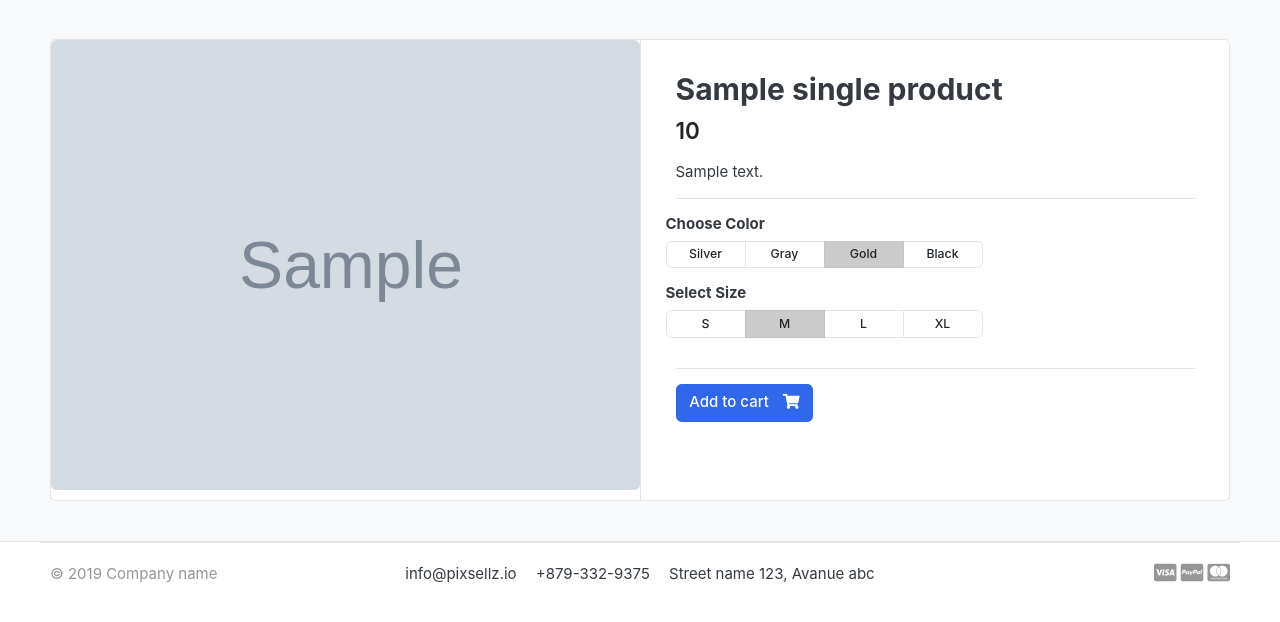
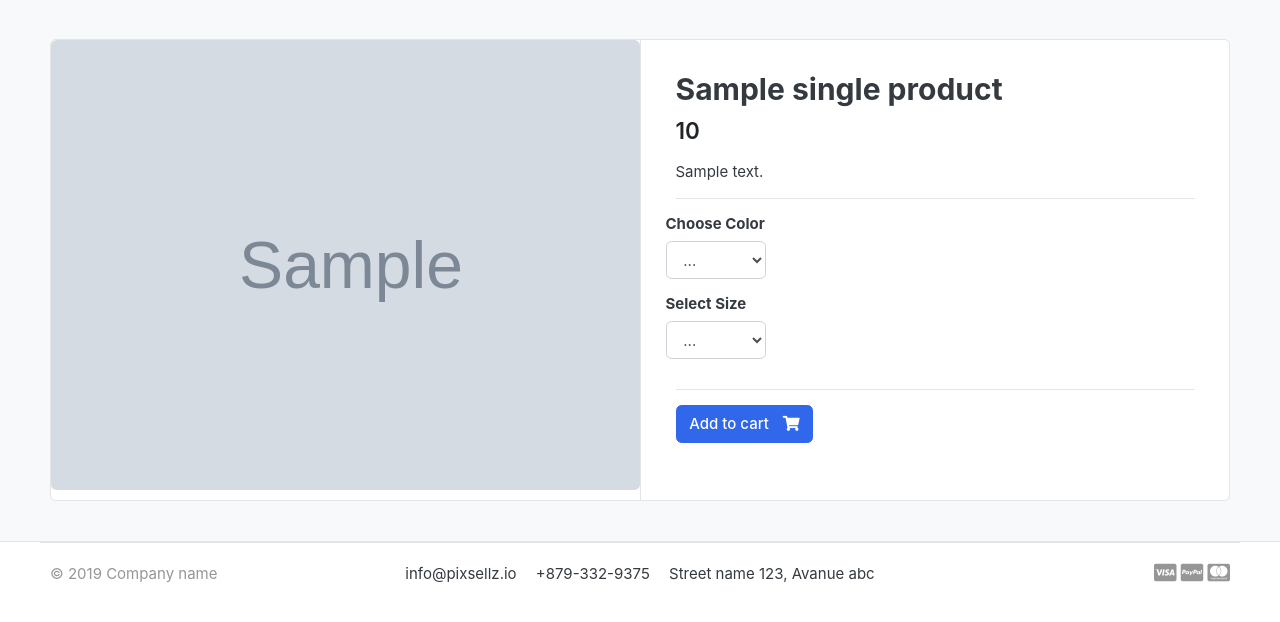
Before and after one commit to saad5580/Django-Ecommerce-Platform, a Django app: template templates/store/product-detail.html in a window 1280 px wide. Shown: the part 119-741 px from the top of the page. Run offline with Django 3.2, Linux system fonts and the light colour scheme; the template is opened without the code that fills it: most values are stand-ins (such as "Sample title", 1, 10 or a date in 2020); grey boxes marked "Sample" are stand-in pictures; some libraries are stand-ins or nearby versions; some web fonts are replaced.

Commit message:
grouping by variation in cart done, remove not working, increasing quanity in cart not working

```diff
--- a/templates/store/product-detail.html
+++ b/templates/store/product-detail.html
@@ -15,6 +15,9 @@
 </article> <!-- gallery-wrap .end// -->
 		</aside>
 		<main class="col-md-6 border-left">
+			<form action="{% url 'add_cart' single_product.id %}" method="POST">
+				{%csrf_token%}
+
 <article class="content-body">
 
 <h2 class="title">{{single_product.product_name}}</h2>
@@ -28,64 +31,39 @@
 	<div class="row">
 		<div class="item-option-select">
 			<h6>Choose Color</h6>
-			<div class="btn-group btn-group-sm btn-group-toggle" data-toggle="buttons">
-			  <label class="btn btn-light">
-			    <input type="radio" name="radio_color"> Silver
-			  </label>
-			  <label class="btn btn-light">
-			    <input type="radio" name="radio_color" > Gray
-			  </label>
-			  <label class="btn btn-light active">
-			    <input type="radio" name="radio_color checked"> Gold
-			  </label>
-			  <label class="btn btn-light">
-			    <input type="radio" name="radio_color"> Black
-			  </label>
-			</div>
+			<select name="color" class="form-control">
+				<option value="" diabled selected>...</option>
+				{% for i in single_product.variation_set.colors %}
+				<!-- _set.all bring everything from the variation model -->
+				<option value="{{i.variation_value | lower}}">{{i.variation_value | capfirst}}</option>
+				{% endfor %}
+
+			</select>
 		</div>
-	</div> <!-- row.// -->
+		<!-- row.// -->
+	</div>
 	<div class="row">
 		<div class="item-option-select">
 			<h6>Select Size</h6>
-			<div class="btn-group btn-group-sm btn-group-toggle" data-toggle="buttons">
-			  <label class="btn btn-light">
-			    <input type="radio" name="radio_color"> S
-			  </label>
-			  <label class="btn btn-light active">
-			    <input type="radio" name="radio_color" checked> M
-			  </label>
-			  <label class="btn btn-light">
-			    <input type="radio" name="radio_color"> L
-			  </label>
-			  <label class="btn btn-light">
-			    <input type="radio" name="radio_color"> XL
-			  </label>
-			</div>
+			<select name="size" class="form-control">
+				<option value="" diabled selected>...</option>
+				{% for i in single_product.variation_set.sizes%}
+				<!-- _set.all bring everything from the variation model -->
+				<option value="{{i.variation_value | lower}}">{{i.variation_value  | capfirst}}</option>
+				{% endfor %}
+			</select>
 		</div>
-	</div> <!-- row.// -->
+	</div>
+	<!-- row.// -->
 	<hr>
 	{% if single_product.stock <= 0 %}
 		<h5>Out of Stock</h5>
 	{% else%}
-		{% if in_cart%}
-		<div>
-			<a href="{% url 'add_cart' single_product.id %}" class="btn btn-primary">
-				<span class="text">Add to Cart</span>
-				<i class="fas fa-shopping-cart"></i>
-			</a>
-			<a href="{% url 'cart' %}" class="btn btn-outline-primary">
-				<span class="text">View Cart</span>
-				<i class="fas fa-eye"></i>
-			</a>
-			<div style="margin-top: 10px;">
-				<h6 style="color: grey;">Already in Cart</h6>
-			</div>
-		</div>
-		{% else %}
-		<a href="{% url 'add_cart' single_product.id %}" class="btn  btn-primary"> <span class="text">Add to cart</span> <i class="fas fa-shopping-cart"></i>  </a>
-		{% endif %}
+
+		<button type="submit" class="btn  btn-primary"> <span class="text">Add to cart</span> <i class="fas fa-shopping-cart"></i>  </button>
 	{% endif %}
 </article> <!-- product-info-aside .// -->
+</form>
 		</main> <!-- col.// -->
 	</div> <!-- row.// -->
 </div> <!-- card.// -->
```
Also changed, not shown: carts/admin.py (+13 -2 lines), carts/models.py (+5 -4 lines), carts/views.py (+53 -16 lines), store/admin.py (+7 -0 lines), store/models.py (+27 -0 lines), templates/store/cart.html (+7 -1 lines), carts/migrations/0002_rename_date_addded_cart_date_added_and_more.py (added), store/migrations/0002_variation.py (added).
